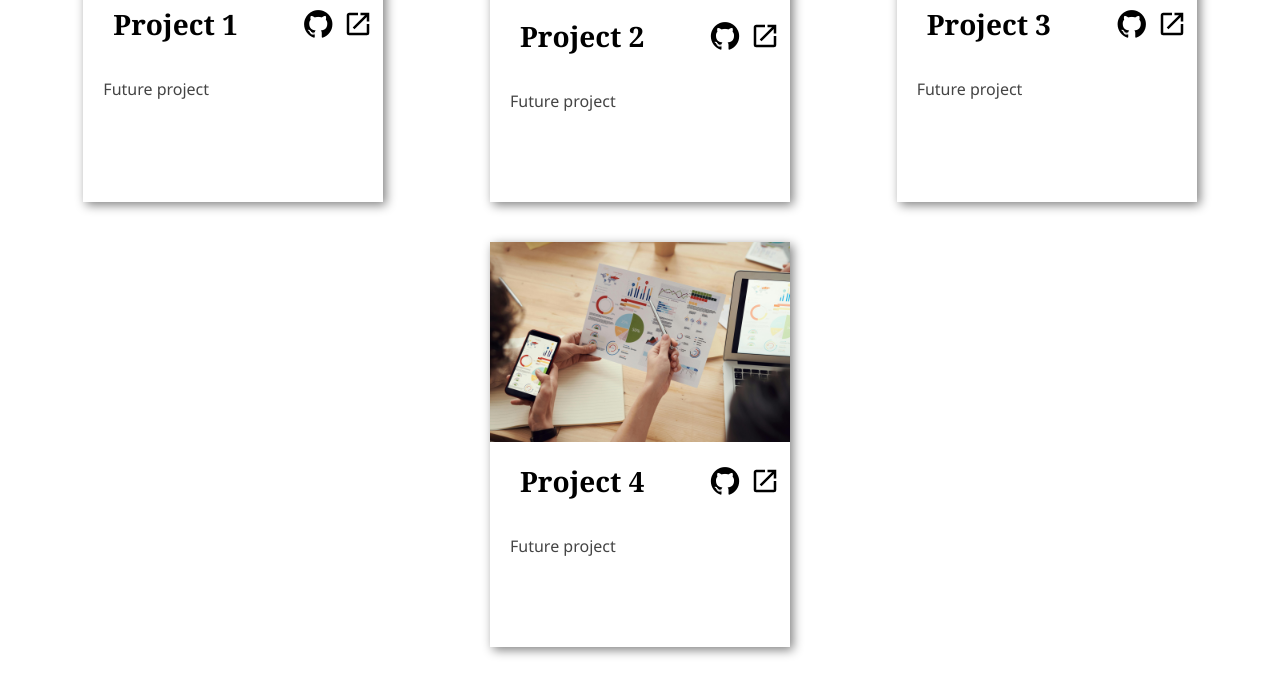
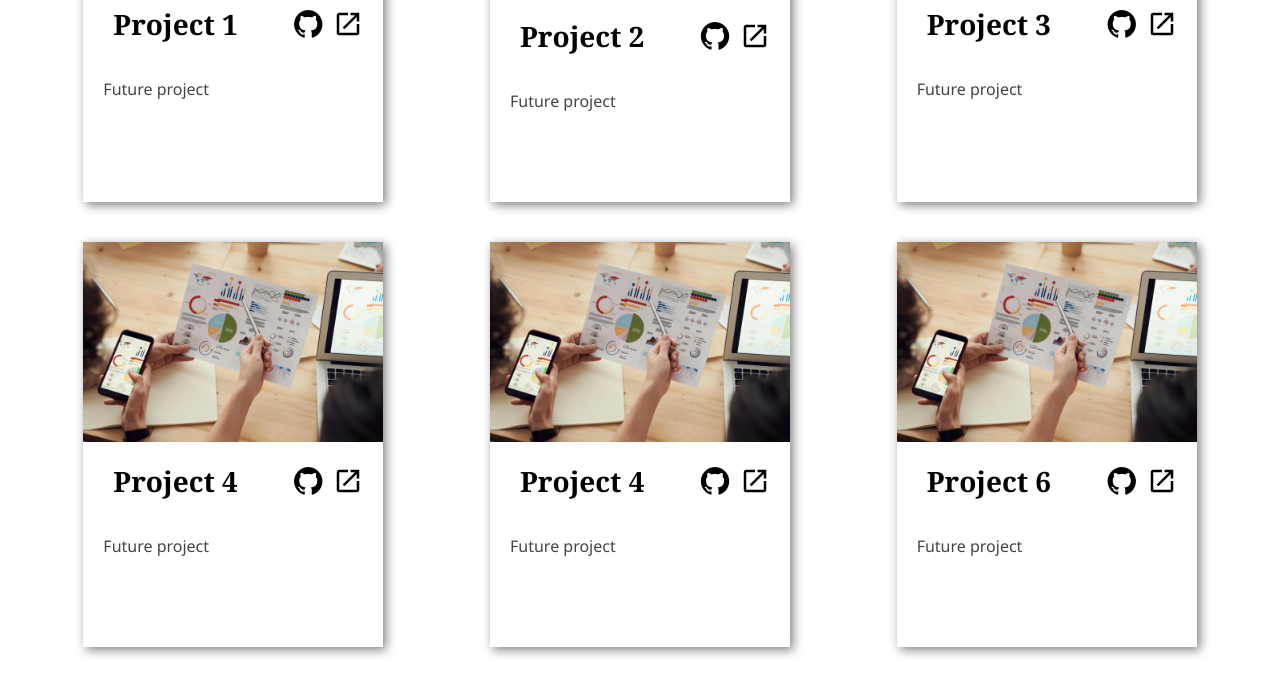
Before and after one commit to UltraKnight/odin-project-homepage, a plain HTML site: page index.html in a window 1280 px wide. Shown: the part 967-1662 px from the top of the page. Drawn offline with nearby package versions, Linux system fonts and the light colour scheme.

Commit message:
chore: update grid

```diff
--- a/index.html
+++ b/index.html
@@ -82,6 +82,28 @@
             </section>
             <p>Future project</p>
           </div>
+           <div class="card">
+            <img src="/images/project-4.jpg" alt="Project 5" />
+            <section class="project-header">
+              <h3>Project 4</h3>
+              <div class="icons">
+                <i class="devicon-github-original"></i>
+                <img src="/images/linkout.svg" alt="" />
+              </div>
+            </section>
+            <p>Future project</p>
+          </div>
+           <div class="card">
+            <img src="/images/project-4.jpg" alt="Project 6" />
+            <section class="project-header">
+              <h3>Project 6</h3>
+              <div class="icons">
+                <i class="devicon-github-original"></i>
+                <img src="/images/linkout.svg" alt="" />
+              </div>
+            </section>
+            <p>Future project</p>
+          </div>
         </div>
       </main>
       <footer>
--- a/styles.css
+++ b/styles.css
@@ -175,8 +175,8 @@ p {
   }
 
   .projects {
-    display: flex;
-    flex-wrap: wrap;
+    display: grid;
+    grid-template-columns: repeat(auto-fill, minmax(300px, 1fr));
     gap: 40px;
 
     .card {
@@ -184,14 +184,13 @@ p {
       flex-direction: column;
       justify-content: center;
       align-items: flex-start;
+      width: 300px;
       gap: 20px;
-      width: 100%;
-      margin: 0 40px;
+      margin: 0 auto;
       padding-bottom: 90px;
       box-shadow: 3px 3px 10px grey;
 
       @media screen and (min-width: 768px) {
-        margin: 0 auto;
         max-width: 300px;
       }
 
@@ -209,8 +208,8 @@ p {
         justify-content: space-between;
         align-items: center;
         margin-bottom: 15px;
-        margin-left: 10px;
-        padding-inline: 20px;
+        padding-left: 30px;
+        padding-right: 20px;
 
         .icons {
           display: flex;
```
